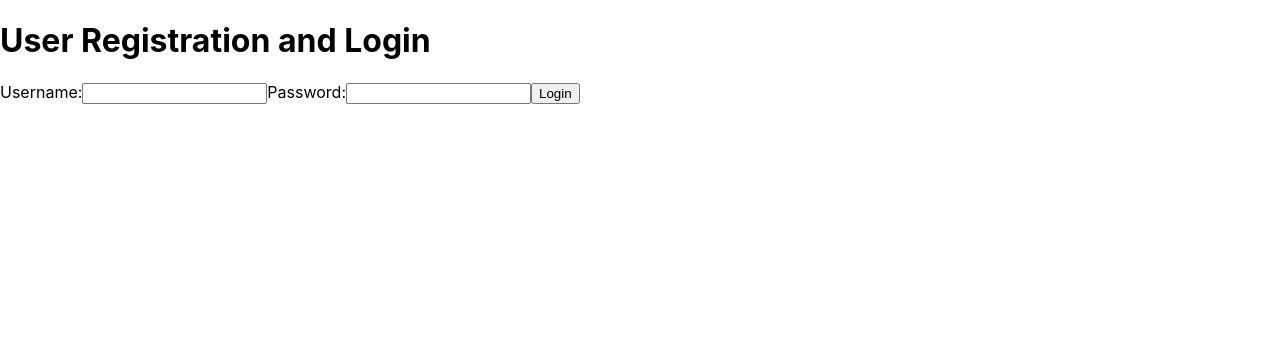
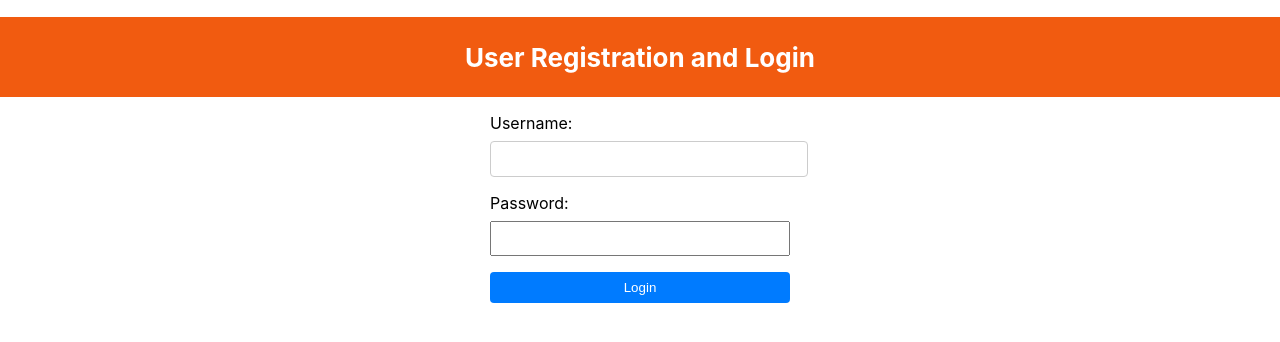
Before and after one commit to momoney1/lamdaBackend, a React (Create React App) app in the folder client/: page / in a window 1280 px wide. Shown: the top 342 px of the page. Built offline with nearby package versions, Linux system fonts and the light colour scheme; no server answers; what amazon-cognito-identity-js, aws-amplify would draw is missing.

Commit message:
implemented some css to improve user friendliness

```diff
--- a/client/src/App.css
+++ b/client/src/App.css
@@ -14,8 +14,8 @@
 }
 
 .App-header {
-  background-color: #282c34;
-  min-height: 100vh;
+  background-color: #f15b10;
+  min-height: 10vh;
   display: flex;
   flex-direction: column;
   align-items: center;
@@ -24,9 +24,42 @@
   color: white;
 }
 
+.title {
+  margin-top: 0;
+}
+
 .App-link {
   color: #61dafb;
 }
+
+.login-form {
+  display: flex;
+  flex-direction: column;
+  max-width: 300px;
+  margin: 0 auto;
+}
+
+.login-form label {
+  margin-bottom: 8px;
+}
+
+.login-form input {
+  padding: 8px;
+  margin-bottom: 16px;
+}
+
+.login-form button {
+  padding: 8px 16px;
+  background-color: #007bff;
+  color: #fff;
+  border: none;
+  cursor: pointer;
+}
+
+.login-form button:hover {
+  background-color: #0056b3;
+}
+
 
 @keyframes App-logo-spin {
   from {
--- a/client/src/App.js
+++ b/client/src/App.js
@@ -64,7 +64,7 @@ const App = () => {
     };
 
     return (
-      <form onSubmit={handleSubmit}>
+      <form className="login-form" onSubmit={handleSubmit}>
         <label htmlFor="username">Username:</label>
         <input
           type="text"
@@ -88,6 +88,8 @@ const App = () => {
   const App = () => {
     const navigate = useNavigate();
     const [isLoggedIn, setIsLoggedIn] = useState(false);
+    const location = useLocation();
+
 
 
     const handleRegister = async (username, password) => {
@@ -117,14 +119,18 @@ const App = () => {
   return (
 
     <div>
-      <h1>User Registration and Login</h1>
+          {location.pathname !== '/search_bars' && (
+      <h1 className="App-header">User Registration and Login</h1>
+    )}
       {!isLoggedIn ? (
         <LoginForm handleRegister={handleRegister} handleLogin={handleLogin} />
       ) : (
+        <div>
+          <Routes>
+            <Route path="/search_bars" element={<SearchBar/>} />
+          </Routes>
+        </div>
 
-          <Routes>
-            <Route path="/search_bars" element={<SearchBar />} />
-          </Routes>
 
       )}
     </div>
--- a/client/src/index.js
+++ b/client/src/index.js
@@ -6,6 +6,10 @@ import reportWebVitals from './reportWebVitals';
 import {BrowserRouter} from 'react-router-dom';
 import { Amplify, Auth } from 'aws-amplify';
 import awsconfig from './aws-exports';
+import { BrowserRouter as Router, Routes, Route} from 'react-router-dom';
+import SearchBar from './searh_bars';
+
+
 Amplify.configure(awsconfig);
 
 
@@ -13,7 +17,11 @@ const root = ReactDOM.createRoot(document.getElementById('root'));
 root.render(
   <React.StrictMode>
     <BrowserRouter>
-      <App />
+      <Routes>
+        <Route path="/" element={ <App/> }>
+        <Route path="/search_bars" element={<SearchBar/>} />
+        </Route>
+      </Routes>
     </BrowserRouter>
   </React.StrictMode>
 );
--- /dev/null
+++ b/client/src/search_bars.css
@@ -0,0 +1,73 @@
+.search-bar {
+    max-width: 800px;
+    margin: 0 auto;
+    padding: 20px;
+  }
+
+  input[type="text"] {
+    width: 100%;
+    padding: 8px;
+    font-size: 16px;
+    border: 1px solid #ccc;
+    border-radius: 4px;
+  }
+
+  ul {
+    list-style-type: none;
+    padding: 0;
+  }
+
+  li {
+    cursor: pointer;
+    padding: 8px;
+    background-color: #f9f9f9;
+    border-radius: 4px;
+    margin-bottom: 4px;
+  }
+
+  li:hover {
+    background-color: #e9e9e9;
+  }
+
+  button {
+    padding: 8px 16px;
+    margin-bottom: 8px;
+    background-color: #ff6600;
+    color: #fff;
+    border: none;
+    border-radius: 4px;
+    cursor: pointer;
+  }
+
+  button:hover {
+    background-color: #0056b3;
+  }
+
+  table {
+    width: 100%;
+    border-collapse: collapse;
+  }
+
+  table th,
+  table td {
+    padding: 8px;
+    border: 1px solid #ddd;
+  }
+
+  table th {
+    background-color: #f2f2f2;
+    font-weight: bold;
+  }
+
+  table td {
+    background-color: #fff;
+  }
+
+  h1 {
+    font-size: 24px;
+    margin-bottom: 16px;
+  }
+
+  p {
+    margin-bottom: 8px;
+  }
--- a/client/src/searh_bars.js
+++ b/client/src/searh_bars.js
@@ -1,6 +1,6 @@
 import React, { useState, useEffect } from 'react';
 import axios from 'axios'
-
+import './search_bars.css';
 
 const SearchBar = ({ onSearch }) => {
   const [searchText, setSearchText] = useState('');
@@ -11,8 +11,9 @@ const SearchBar = ({ onSearch }) => {
   const [dishName, setDishName] = useState('');
   const [drinkName, setDrinkName] = useState('');
   const [isDataFetched, setIsDataFetched] = useState(false);
+  const [searchBarWidth, setSearchBarWidth] = useState(null);
+  const [selectedTable, setSelectedTable] = useState(null);
 
-  const [searchBarWidth, setSearchBarWidth] = useState(null);
 
 
   const handleSearch = async () => {
@@ -32,6 +33,7 @@ const SearchBar = ({ onSearch }) => {
       console.log(response.data)
       setData(response.data);
       setIsDataFetched(true);
+      setSelectedTable('drinks'); // Select the 'drinks' table
     } catch (error) {
       console.error('Error fetching data:', error);
     }
@@ -43,6 +45,8 @@ const SearchBar = ({ onSearch }) => {
       console.log('backend call works just fine now')
       setData(response.data);
       setIsDataFetched(true);
+      setSelectedTable('drinks'); // Select the 'drinks' table
+      setSelectedTable('dishes'); // Select the 'dishes' table
     } catch (error) {
       console.error('Error fetching data:', error);
     }
@@ -54,6 +58,7 @@ const SearchBar = ({ onSearch }) => {
       console.log('backend call works just fine now')
       setData(response.data);
       setIsDataFetched(true)
+      setSelectedTable('drinkFlavors'); // Select the 'drinkFlavors' table
     } catch (error) {
       console.error('Error fetching data:', error);
     }
@@ -65,6 +70,7 @@ const SearchBar = ({ onSearch }) => {
       console.log('backend call works just fine now')
       setData(response.data);
       setIsDataFetched(true)
+      setSelectedTable('dishCategories'); // Select the 'dishCategories' table
     } catch (error) {
       console.error('Error fetching data:', error);
     }
@@ -77,6 +83,7 @@ const SearchBar = ({ onSearch }) => {
       });
       setData(response.data);
       setIsDataFetched(true);
+      setSelectedTable('dishDrinksForDish');
     } catch (error) {
       console.error(error);
     }
@@ -99,6 +106,8 @@ const SearchBar = ({ onSearch }) => {
       });
       setData(response.data);
       setIsDataFetched(true);
+      setSelectedTable('dishesForDrink');
+
     } catch (error) {
       console.error(error);
     }
@@ -113,7 +122,6 @@ const SearchBar = ({ onSearch }) => {
       handleSearch();
     }
   };
-
 
 
   const handleClearSearch = () => {
@@ -150,13 +158,6 @@ const SearchBar = ({ onSearch }) => {
 
   return (
     <div className="search-bar">
-      <input
-        type="text"
-        value={searchText}
-        onChange={e => setSearchText(e.target.value)}
-        placeholder="Search by name or ingredients"
-        onKeyPress={handleKeyPress}
-      />
       <ul>
         {searchResults.map(result => (
           <li key={result.code} onClick={() => handleResultPress(result)}>
@@ -179,12 +180,11 @@ const SearchBar = ({ onSearch }) => {
           )}
         </div>
       )}
-      <button onClick={handleSearch}>Clear Search</button>
       <div>
       <h1>MySQL Data:</h1>
       <div>
       <button onClick={handleSearchDrinks}>Fetch All Drinks</button>
-      {isDataFetched && (
+      {isDataFetched && selectedTable === 'drinks'&&(
         <table>
           <thead>
             <tr>
@@ -215,7 +215,7 @@ const SearchBar = ({ onSearch }) => {
       </div>
       <div>
       <button onClick={handleSearchDishes}>Fetch Dishes</button>
-      {isDataFetched && (
+      {isDataFetched && selectedTable === 'dishes'&&(
         <table>
           <thead>
             <tr>
@@ -242,7 +242,7 @@ const SearchBar = ({ onSearch }) => {
       </div>
       <div>
       <button onClick={handleSearchDishCategories}>Fetch Dish Categories</button>
-      {isDataFetched && (
+      {isDataFetched && selectedTable === 'dishCategories' && (
         <table>
           <thead>
             <tr>
@@ -263,7 +263,7 @@ const SearchBar = ({ onSearch }) => {
       </div>
       <div>
       <button onClick={handleSearchDrinkFlavors}>Fetch Drink Flavors</button>
-      {isDataFetched && (
+      {isDataFetched && selectedTable === 'drinkFlavors' && (
         <table>
           <thead>
             <tr>
@@ -290,7 +290,7 @@ const SearchBar = ({ onSearch }) => {
         placeholder="Enter Dish ID"
       />
       <button onClick={handleDrinksForDishSearch}>Fetch Complimentary Drinks</button>
-      {isDataFetched && (
+      {isDataFetched && selectedTable === 'drinksForDish' && (
         <table>
           <thead>
             <tr>
@@ -321,7 +321,7 @@ const SearchBar = ({ onSearch }) => {
         placeholder="Enter Drink ID"
       />
       <button onClick={handleDishesForDrinkSearch}>Fetch Complimentary Dishes</button>
-      {isDataFetched && (
+      {isDataFetched && selectedTable === 'dishesForDrink' && (
         <table>
           <thead>
             <tr>
```
